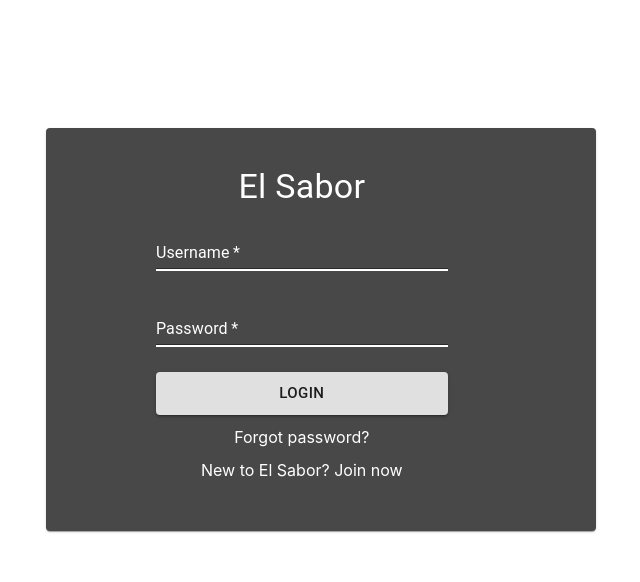
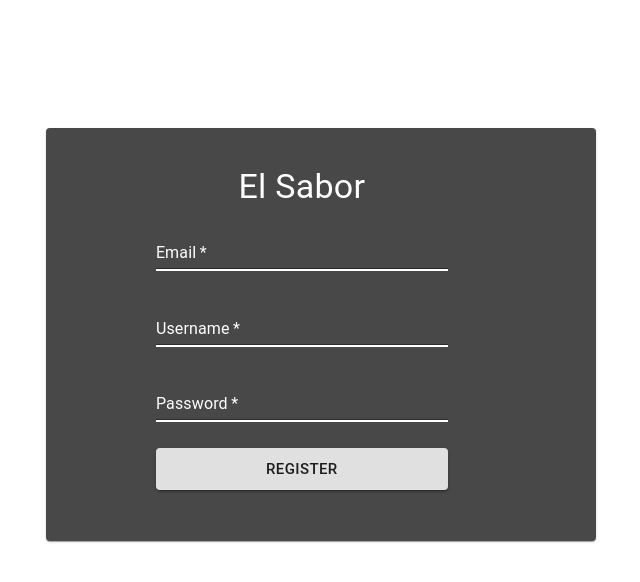
Before and after one commit to osagieomigie/elsabor, a React (Create React App) app in the folder frontend/: page / in a window 1280 px wide. Shown: the top 582 px of the page, without its empty margins (319-959 px from the left). Built offline with nearby package versions, Linux system fonts and the light colour scheme.

Commit message:
Added registration form

```diff
--- a/frontend/src/App.js
+++ b/frontend/src/App.js
@@ -1,11 +1,13 @@
 import React from "react";
 import "./App.css";
 import LoginForm from "./components/loginForm.js";
+import RegistrationForm from "./components/registrationForm.js";
 
 function App() {
   return (
     <div className="App">
-      <LoginForm />
+      {/*<LoginForm/>*/}
+      <RegistrationForm />
     </div>
   );
 }
--- /dev/null
+++ b/frontend/src/components/registrationForm.js
@@ -0,0 +1,99 @@
+import React, { useState } from "react";
+import { useStyles } from "./Styles";
+import TextField from "@material-ui/core/TextField";
+import Paper from "@material-ui/core/Paper";
+import Typography from "@material-ui/core/Typography";
+import Button from "@material-ui/core/Button";
+
+function RegistrationForm() {
+  const classes = useStyles();
+  const [user, setUser] = useState(""); // user name hook
+  const [email, setEmail] = useState(""); // user name hook
+  const [password, setPassword] = useState(""); // password hook
+
+  return (
+    <Paper className={classes.root}>
+      <Typography variant="h4" component="h1">
+        El Sabor
+      </Typography>
+      <form className={classes.form} noValidate autoComplete="off">
+        <div className={classes.inputStyle}>
+          <TextField
+            required
+            id="standard-required"
+            className={classes.textBox}
+            label="Email"
+            value={email}
+            onChange={e => setEmail(e.target.value)}
+            InputLabelProps={{
+              classes: {
+                root: classes.inputColour,
+                focused: classes.cssFocused
+              }
+            }}
+            InputProps={{
+              style: {
+                color: "white",
+                borderBottom: "2px solid white"
+              }
+            }}
+          />
+        </div>
+        <div className={classes.inputStyle}>
+          <TextField
+            required
+            id="standard-required"
+            className={classes.textBox}
+            label="Username"
+            defaultValue="Enter username"
+            value={user}
+            onChange={e => setUser(e.target.value)}
+            InputLabelProps={{
+              classes: {
+                root: classes.inputColour,
+                focused: classes.cssFocused
+              }
+            }}
+            InputProps={{
+              style: {
+                color: "white",
+                borderBottom: "2px solid white"
+              }
+            }}
+          />
+        </div>
+        <div className={classes.inputStyle}>
+          <TextField
+            required
+            id="standard-password-input"
+            className={classes.textBox}
+            InputLabelProps={{
+              classes: {
+                root: classes.inputColour,
+                focused: classes.cssFocused
+              }
+            }}
+            InputProps={{
+              style: {
+                color: "white",
+                borderBottom: "2px solid white"
+              }
+            }}
+            label="Password"
+            type="password"
+            autoComplete="current-password"
+            value={password}
+            onChange={e => setPassword(e.target.value)}
+          />
+        </div>
+      </form>
+      <div className={classes.inputStyle}>
+        <Button variant="contained" size="large" className={classes.textBox}>
+          Register
+        </Button>
+      </div>
+    </Paper>
+  );
+}
+
+export default RegistrationForm;
```
